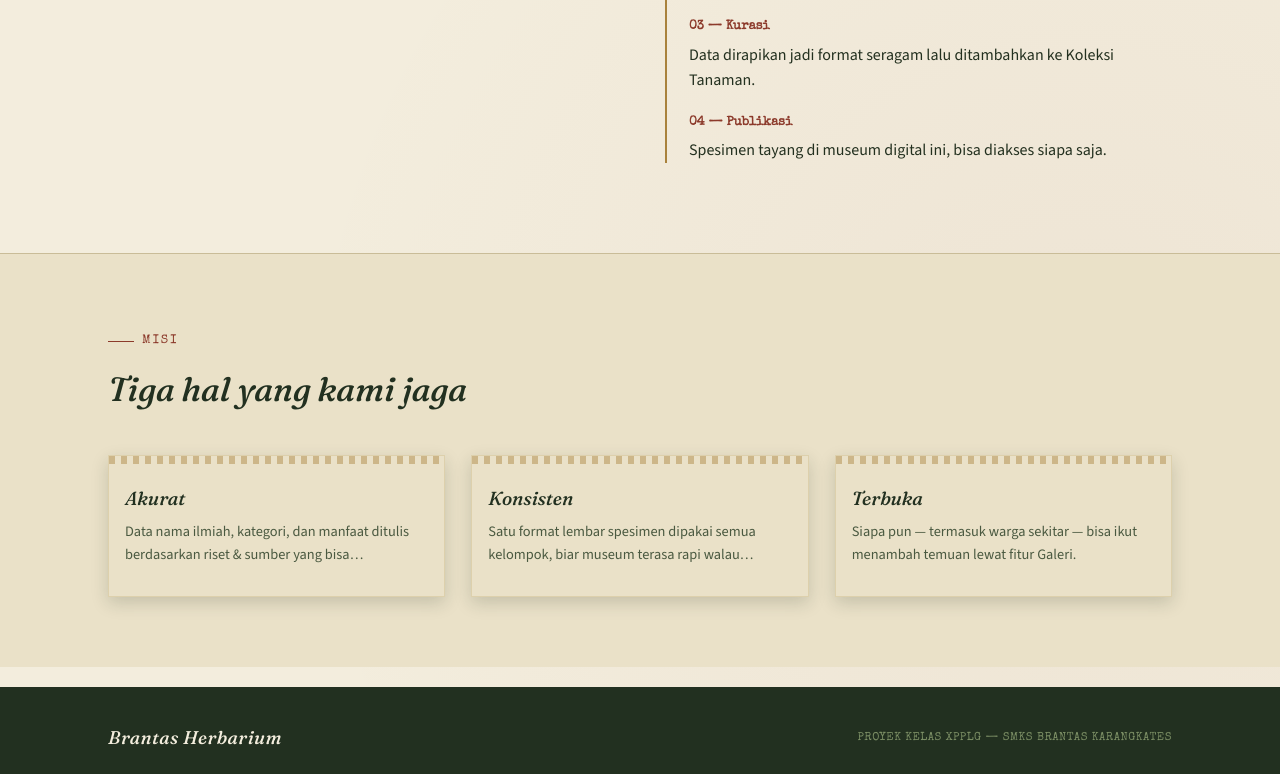
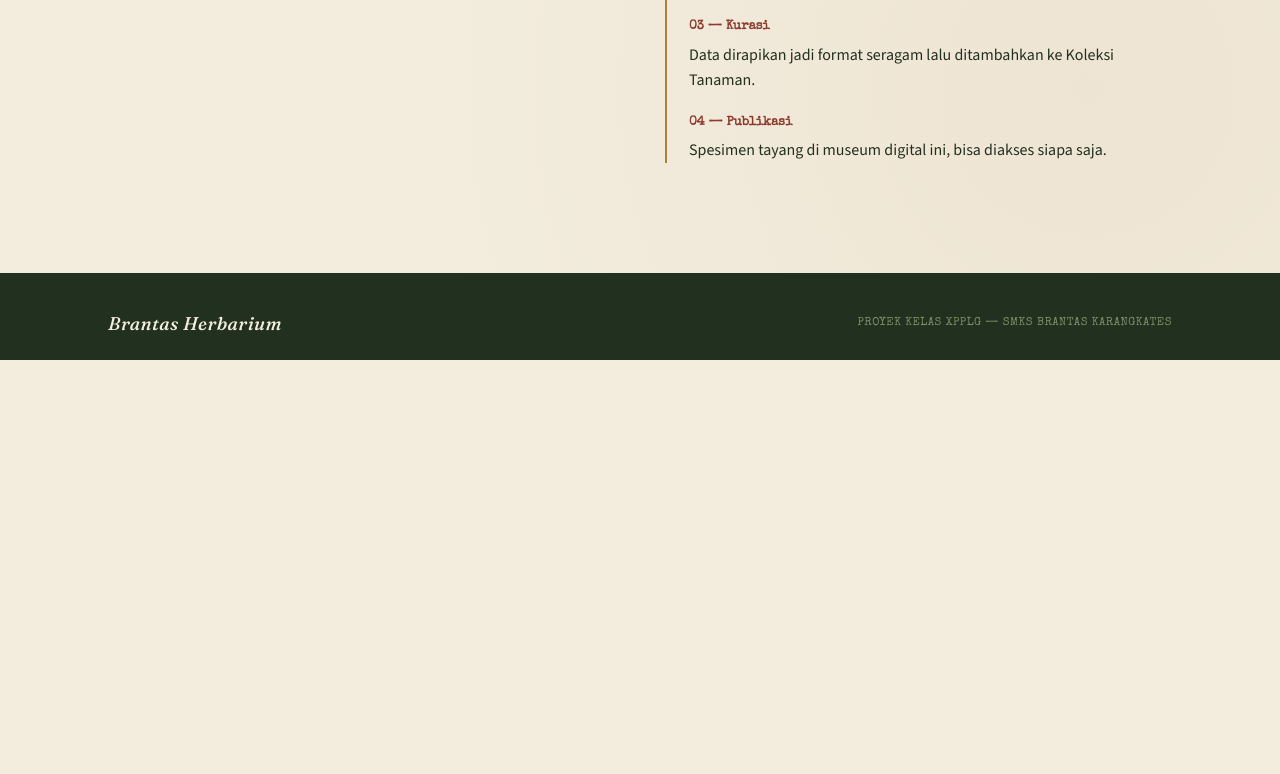
Before and after one commit to T3garGG/IPAS-Infogarfik, a website: page tentang.html in a window 1280 px wide. Shown: the part 989-1763 px from the top of the page. After the commit the page ends 1349 px from the top, so only its background shows below. Drawn offline with nearby package versions, Linux system fonts and the light colour scheme.

Commit message:
update: Update

```diff
--- a/tentang.html
+++ b/tentang.html
@@ -1,11 +1,13 @@
 <!DOCTYPE html>
 <html lang="id">
+
 <head>
     <meta charset="UTF-8">
     <meta name="viewport" content="width=device-width, initial-scale=1.0">
     <title>Brantas Herbarium — Tentang Museum</title>
     <link rel="stylesheet" href="style.css">
 </head>
+
 <body>
     <div class="grain"></div>
 
@@ -21,7 +23,6 @@
                 <a href="tentang.html">Tentang Museum</a>
                 <a href="koleksi.html">Koleksi Tanaman</a>
                 <a href="galeri.html">Galeri</a>
-      <a href="kontributor.html">Kontributor</a>
             </nav>
         </div>
         <div class="stitch"></div>
@@ -42,7 +43,8 @@
             </div>
             <div class="reveal">
                 <h2>Dari lembar kertas ke layar</h2>
-      <p style="color:var(--ink-soft);">Herbarium secara tradisional adalah koleksi spesimen tumbuhan kering yang diberi label lengkap: nama ilmiah, lokasi, dan tanggal pengambilan. Kami mengadaptasi format itu ke bentuk digital — tiap tanaman punya "lembar spesimen" sendiri lengkap dengan foto, klasifikasi, manfaat, dan cara rawat.</p>
+                <p style="color:var(--ink-soft);">Herbarium secara tradisional adalah koleksi spesimen tumbuhan kering yang diberi label lengkap: nama ilmiah, lokasi, dan tanggal pengambilan. Kami mengadaptasi format itu ke bentuk digital — tiap tanaman punya "lembar spesimen" sendiri
+                    lengkap dengan foto, klasifikasi, manfaat, dan cara rawat.</p>
                 <div class="timeline">
                     <div class="step"><b>01 — Riset Lapangan</b>Tiap kelompok memilih satu tanaman, mengamati langsung, dan mengumpulkan data.</div>
                     <div class="step"><b>02 — Dokumentasi</b>Foto diambil, deskripsi ditulis, manfaat & cara rawat dirangkum dari sumber terpercaya.</div>
@@ -53,28 +55,7 @@
         </div>
     </section>
 
-<section class="block" style="background:var(--paper-2); border-top:1px solid var(--line);">
-  <div class="wrap">
-    <div class="section-head reveal">
-      <span class="eyebrow">Misi</span>
-      <h2>Tiga hal yang kami jaga</h2>
-    </div>
-    <div class="grid">
-      <div class="card reveal"><div class="stitchtop"></div><div class="body">
-        <h3>Akurat</h3>
-        <p class="desc">Data nama ilmiah, kategori, dan manfaat ditulis berdasarkan riset & sumber yang bisa dipertanggungjawabkan.</p>
-      </div></div>
-      <div class="card reveal"><div class="stitchtop"></div><div class="body">
-        <h3>Konsisten</h3>
-        <p class="desc">Satu format lembar spesimen dipakai semua kelompok, biar museum terasa rapi walau dikerjakan 20 tim berbeda.</p>
-      </div></div>
-      <div class="card reveal"><div class="stitchtop"></div><div class="body">
-        <h3>Terbuka</h3>
-        <p class="desc">Siapa pun — termasuk warga sekitar — bisa ikut menambah temuan lewat fitur Galeri.</p>
-      </div></div>
-    </div>
-  </div>
-</section>
+
 
     <footer>
         <div class="wrap">
@@ -85,4 +66,5 @@
 
     <script src="shared.js"></script>
 </body>
+
 </html>
```
Also changed, not shown: shared.js (indentation only). Lines whose indentation alone changed are shown as unchanged.
